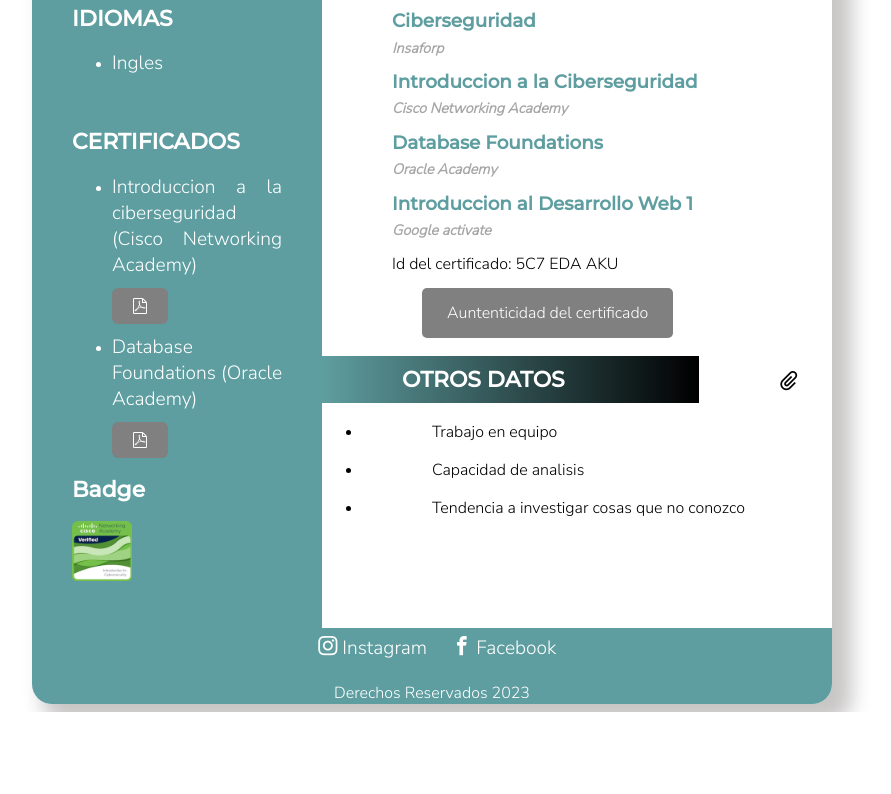
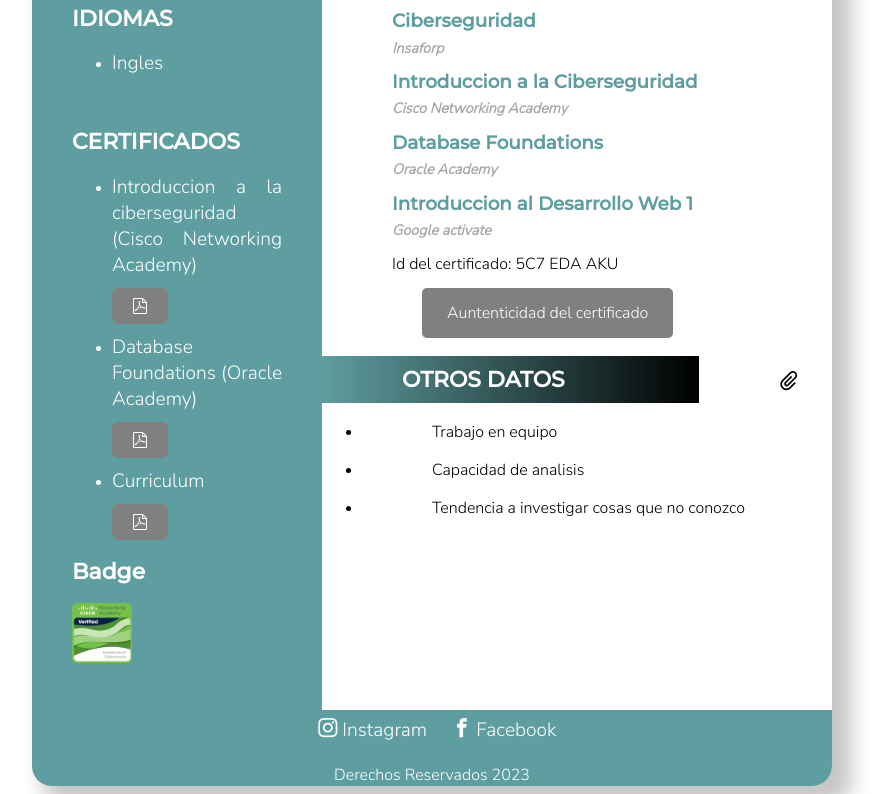
Before and after one commit to Will1184/Cv-BrandonGomez, a website: page index.html in a window 1280 px wide. Shown: the part 1066-1860 px from the top of the page, without its empty margins (208-1099 px from the left). Before the commit the page ends 1778 px from the top, so only its background shows below. Drawn offline with Linux system fonts and the light colour scheme; files whose address does not match are found by name.

Commit message:
feat: se agrego documentos y boton de descarga de curriculum

```diff
--- a/index.html
+++ b/index.html
@@ -123,6 +123,14 @@
                                        title="pdf-certificado">
                                     </a>
                             </li>
+                            <li>
+                                <span class="text">Curriculum</span>
+                                <br>
+                                    <a href="documents/cv-BrandonGomez.pdf"
+                                       target="_blank" class="icon-file-pdf"
+                                       title="pdf-certificado">
+                                    </a>
+                            </li>
                         </ul>
                     </article>
                     <article class="badge">
```
Also changed, not shown: 1 other file.
